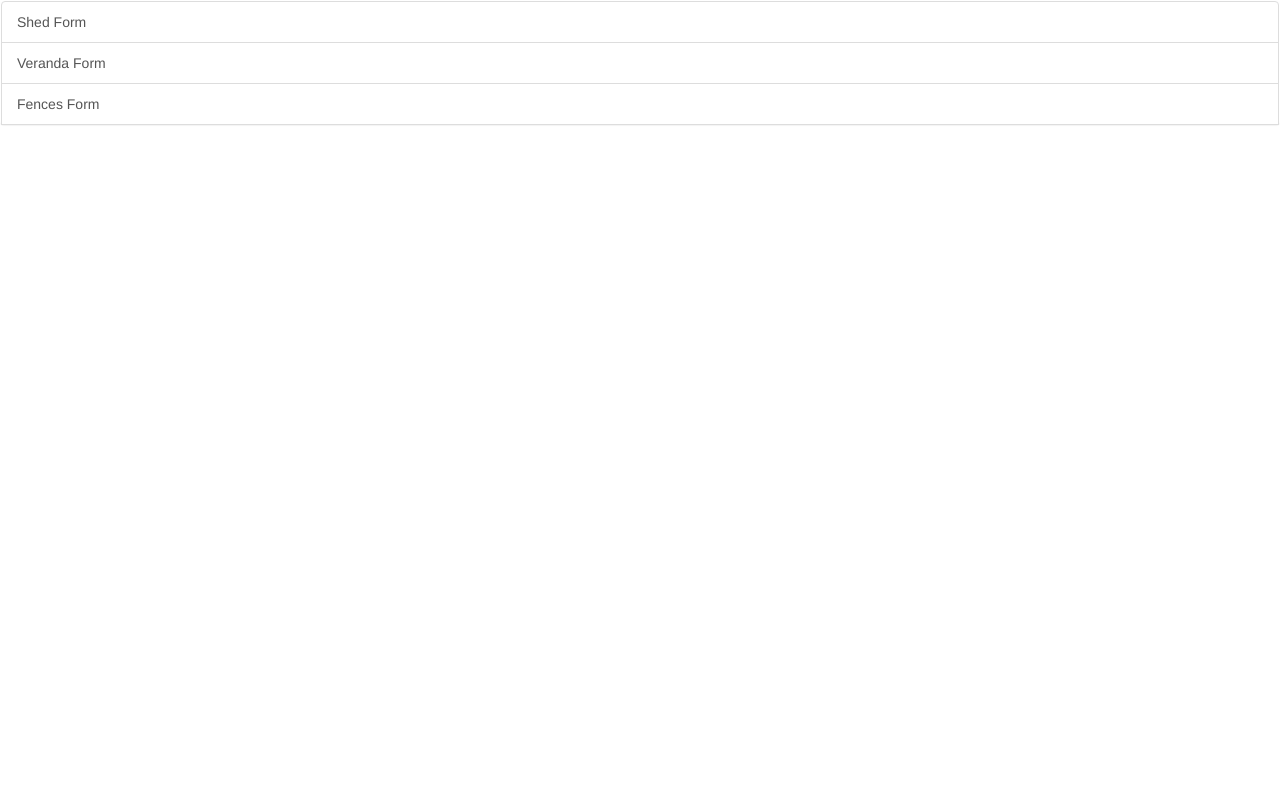
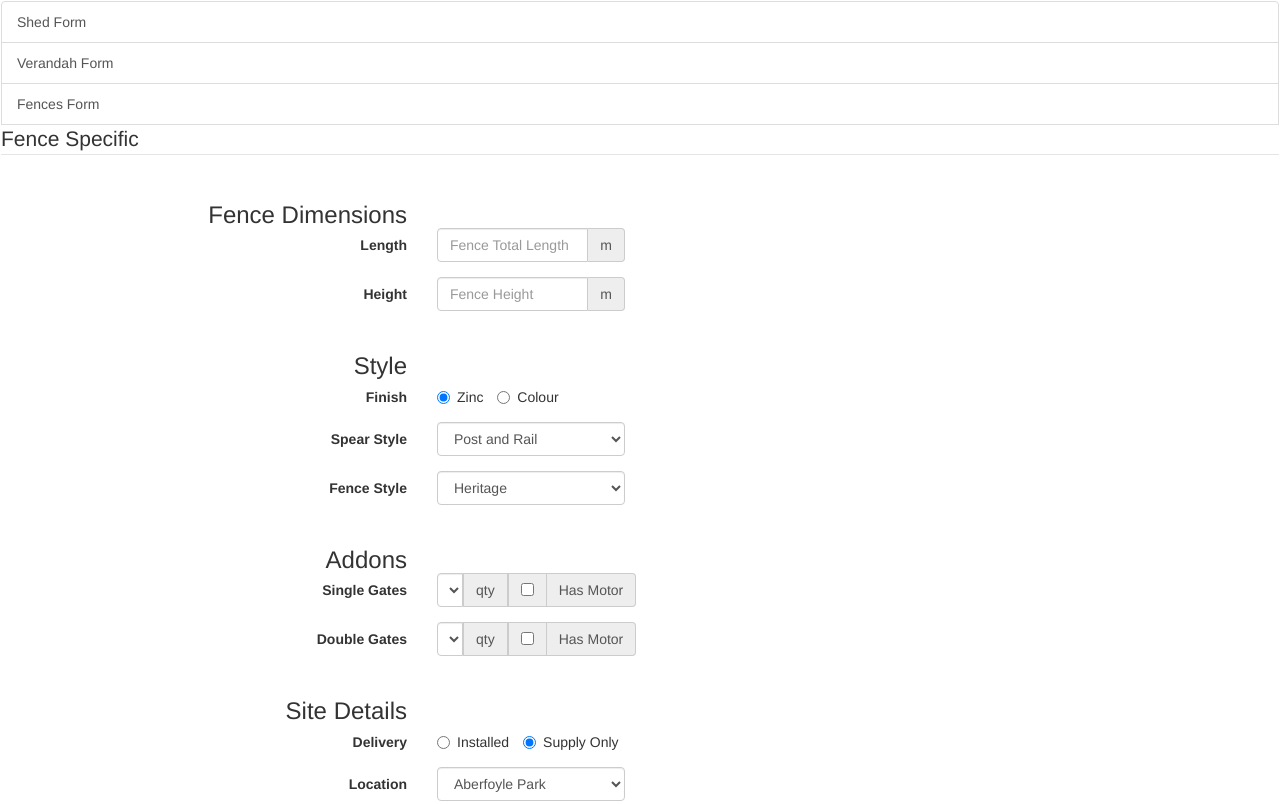
Before and after one commit to benwinding/HyperDev-QuoteForms, a website: page views/index.html in a window 1280 px wide. Shown: the top 804 px of the page. Drawn offline with nearby package versions, Linux system fonts and the light colour scheme.

Commit message:
Updated styles

```diff
--- a/public/form-fences.html
+++ b/public/form-fences.html
@@ -30,23 +30,7 @@
   </div>
 </div>
 
-<!-- Prepended checkbox -->
-<div class="form-group">
-  <label class="col-md-4 control-label">Fence Corners</label>
-  <div class="col-md-1">
-    <select id="selectbasic" name="selectbasic" class="form-control">
-      <option value="0">0</option>
-      <option value="1">1</option>
-      <option value="2">2</option>
-      <option value="3">3</option>
-      <option value="4">4</option>
-      <option value="5">5</option>
-      <option value="6">6</option>
-      <option value="7">7</option>
-      <option value="8">8</option>
-    </select>
-  </div>
-</div>
+
 
 <div class="row">
   <h3 class="col-md-4 control-label large">Style</h3>
@@ -67,34 +51,56 @@
   </div>
 </div>
 
-<!-- Multiple Radios -->
+<!-- Prepended checkbox -->
 <div class="form-group">
-  <label class="col-md-4 control-label" for="radiosFenceStyle">Fence Style</label>
-  <div class="col-md-4">
-  <div class="radio">
-    <label for="radiosFenceStyle-0">
-      <input type="radio" name="radiosFenceStyle" id="radiosFenceStyle-0" value="Post and Rail" checked="checked">
-      Post and Rail
-    </label>
-	</div>
-  <div class="radio">
-    <label for="radiosFenceStyle-1">
-      <input type="radio" name="radiosFenceStyle" id="radiosFenceStyle-1" value="Neighbour friendly">
-      Neighbour friendly
-    </label>
-	</div>
-  <div class="radio">
-    <label for="radiosFenceStyle-2">
-      <input type="radio" name="radiosFenceStyle" id="radiosFenceStyle-2" value="Tubular">
-      Tubular
-    </label>
-	</div>
-  <div class="radio">
-    <label for="radiosFenceStyle-3">
-      <input type="radio" name="radiosFenceStyle" id="radiosFenceStyle-3" value="Slat">
-      Slat
-    </label>
-	</div>
+  <label class="col-md-4 control-label">Spear Style</label>
+  <div class="col-md-2">
+    <select id="selectbasic" name="selectbasic" class="form-control">
+      <option value="Post and Rail">Post and Rail</option>
+      <option value="Neighbour Friendly">Neighbour Friendly</option>
+      <option value="Melrose">Melrose</option>
+      <option value="Pyramid">Pyramid</option>
+      <option value="Joint">Joint</option>
+      <option value="Winsor">Winsor</option>
+      <option value="Cardinal">Cardinal</option>
+      <option value="Imperial">Imperial</option>
+      <option value="Snake">Snake</option>
+      <option value="Victoria">Victoria</option>
+      <option value="Fleur De Lis">Fleur De Lis</option>
+      <option value="Camden">Camden</option>
+      <option value="Bishop">Bishop</option>
+      <option value="Knight">Knight</option>
+      <option value="Ball Cap">Ball Cap</option>
+    </select>
+  </div>
+</div>
+
+
+<div class="form-group">
+  <label class="col-md-4 control-label">Fence Style</label>
+  <div class="col-md-2">
+    <select id="selectbasic" name="selectbasic" class="form-control">
+      <option value="Heritage">Heritage</option>
+      <option value="Hi-Lo Spear">Hi-Lo Spear</option>
+      <option value="Bonney FDL">Bonney FDL</option>
+      <option value="Level Spear">Level Spear</option>
+      <option value="Mondello">Mondello</option>
+      <option value="Promenade No O">Promenade No O</option>
+      <option value="Promenade Crosses/Rings">Promenade Crosses/Rings</option>
+      <option value="Promenade X">Promenade X</option>
+      <option value="Promenade O">Promenade O</option>
+      <option value="Florence">Florence</option>
+      <option value="Pisa">Pisa</option>
+      <option value="Palermo O">Palermo O</option>
+      <option value="Palermo X">Palermo X</option>
+      <option value="Palermo X and O">Palermo X and O</option>
+      <option value="Loop and Spear">Loop and Spear</option>
+      <option value="Loop Top">Loop Top</option>
+      <option value="Flat Top">Flat Top</option>
+      <option value="St Peter's">St Peter's</option>
+      <option value="Hi-Lo No Spear">Hi-Lo No Spear</option>
+      <option value="Horizon Panel">Horizon Panel</option>
+    </select>
   </div>
 </div>
 
--- a/public/form-verandas.html
+++ b/public/form-verandas.html
@@ -2,10 +2,10 @@
 <fieldset>
 
 <!-- Form Name -->
-<legend>Veranda Specific</legend>
+<legend>Verandah Specific</legend>
 
 <div class="row">
-  <h3 class="col-md-4 control-label large">Veranda Dimensions</h3>
+  <h3 class="col-md-4 control-label large">Verandah Dimensions</h3>
 </div>
 
 <!-- Text input-->
@@ -47,7 +47,22 @@
 
 <!-- Multiple Radios (inline) -->
 <div class="form-group">
-  <label class="col-md-4 control-label" for="radios">Finish</label>
+  <label class="col-md-4 control-label" for="radios">Structural Finish</label>
+  <div class="col-md-4">
+    <label class="radio-inline" for="radios-0">
+      <input type="radio" name="radios" id="radios-0" value="Zinc" checked="checked">
+      Zinc
+    </label>
+    <label class="radio-inline" for="radios-1">
+      <input type="radio" name="radios" id="radios-1" value="Powder Coated">
+      Powder Coated
+    </label>
+  </div>
+</div>
+
+<!-- Multiple Radios (inline) -->
+<div class="form-group">
+  <label class="col-md-4 control-label" for="radios">Cladding Finish</label>
   <div class="col-md-4">
     <label class="radio-inline" for="radios-0">
       <input type="radio" name="radios" id="radios-0" value="Zinc" checked="checked">
--- a/views/index.html
+++ b/views/index.html
@@ -21,10 +21,10 @@
     <div class="panel list-group">
      <a href="#" class="list-group-item" data-toggle="collapse" data-target="#form-sheds" >Shed Form</a>
       <div id="form-sheds" class="sublinks collapse"></div>
-     <a href="#" class="list-group-item" data-toggle="collapse" data-target="#form-verandas" >Veranda Form</a>
+     <a href="#" class="list-group-item" data-toggle="collapse" data-target="#form-verandas" >Verandah Form</a>
       <div id="form-verandas" class="sublinks collapse"></div>
      <a href="#" class="list-group-item" data-toggle="collapse" data-target="#form-fences" >Fences Form</a>
-      <div id="form-fences" class="sublinks collapse" ></div>
+      <div id="form-fences" ></div>
     </div>
     <script src="https://code.jquery.com/jquery-2.2.1.min.js"
             integrity="sha256-gvQgAFzTH6trSrAWoH1iPo9Xc96QxSZ3feW6kem+O00="
```
